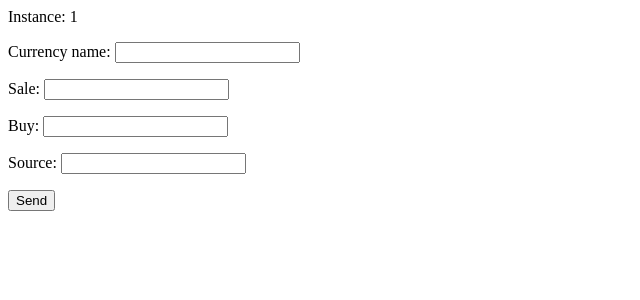
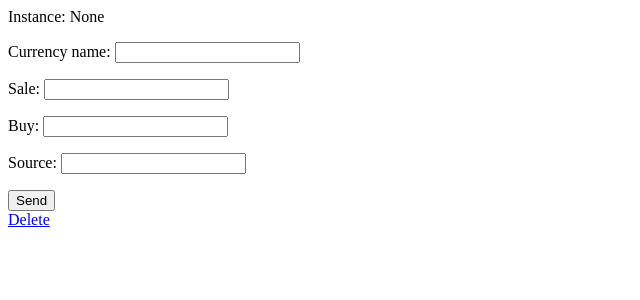
Before and after one commit to kirpasergej/currency, a Django app: template app/currency/templates/rate_update.html in a window 1280 px wide. Shown: the top 300 px of the page, without its empty margins (0-640 px from the left). Run offline with Django 3.2, Linux system fonts and the light colour scheme; the template is opened without the code that fills it: values that come from a table or form of the project are taken from there, others are empty; tables that the repository leaves empty hold one stand-in row (values such as "Sample post").

Commit message:
rate_delete created

```diff
--- a/app/currency/templates/rate_update.html
+++ b/app/currency/templates/rate_update.html
@@ -6,11 +6,12 @@
 </head>
 <body>
 
-Instance: {{instance.id}}
+Instance: {{form.instance.id}}
 <form method="post">
     {% csrf_token %}
     {{form.as_p}}
     <button type="submit">Send</button>
 </form>
+<a href="/currency/rate/delete/{{form.instance.id}}/">Delete</a>
 </body>
 </html>
--- a/app/settings/urls.py
+++ b/app/settings/urls.py
@@ -4,7 +4,7 @@ from currency.views import generate_password
 from currency.views import rate_list
 from currency.views import rate_details
 from currency.views import source_list
-from currency.views import source_details, rate_create, source_create, rate_update
+from currency.views import source_details, rate_create, source_create, rate_update, rate_delete
 
 urlpatterns = [
     path('admin/', admin.site.urls),
@@ -16,5 +16,6 @@ urlpatterns = [
     path('currency/rate/create/', rate_create),
     path('currency/source/create/', source_create),
     path('currency/rate/update/<int:pk>/', rate_update),
+    path('currency/rate/delete/<int:pk>/', rate_delete),
 
 ]
--- a/requirements.txt
+++ b/requirements.txt
@@ -2,6 +2,7 @@ asgiref==3.3.4
 backcall==0.2.0
 decorator==5.0.9
 Django==3.2.4
+django-annoying==0.10.6
 django-extensions==3.1.3
 Faker==8.7.0
 flake8==3.9.2
@@ -10,6 +11,8 @@ flake8-print==4.0.0
 ipython==7.24.1
 ipython-genutils==0.2.0
 jedi==0.18.0
+Jinja2==3.0.1
+MarkupSafe==2.0.1
 matplotlib-inline==0.1.2
 mccabe==0.6.1
 parso==0.8.2
@@ -22,6 +25,8 @@ pyflakes==2.3.1
 Pygments==2.9.0
 python-dateutil==2.8.1
 pytz==2021.1
+PyYAML==5.4.1
+render==1.0.0
 six==1.16.0
 sqlparse==0.4.1
 text-unidecode==1.3
```
Also changed, not shown: app/currency/views.py (+8 -0 lines), app/settings/settings.py (+1 -6 lines).
